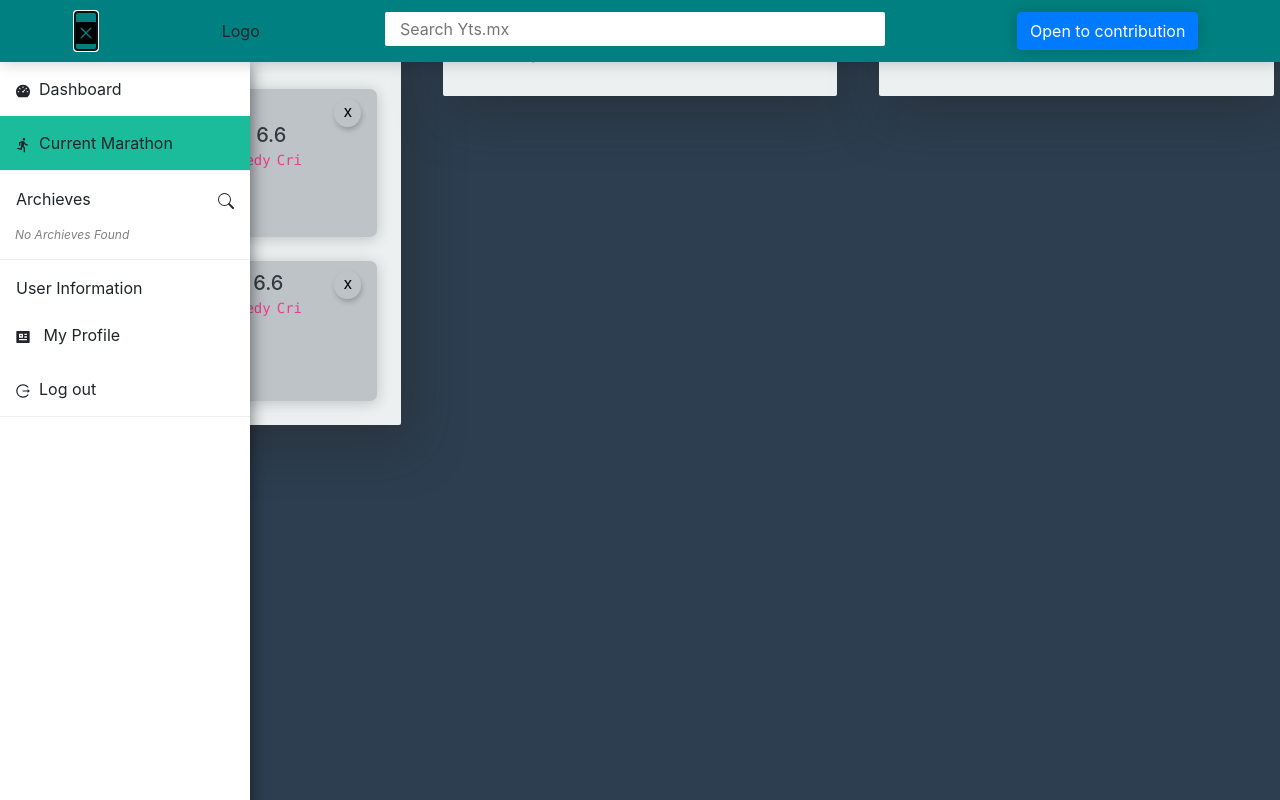
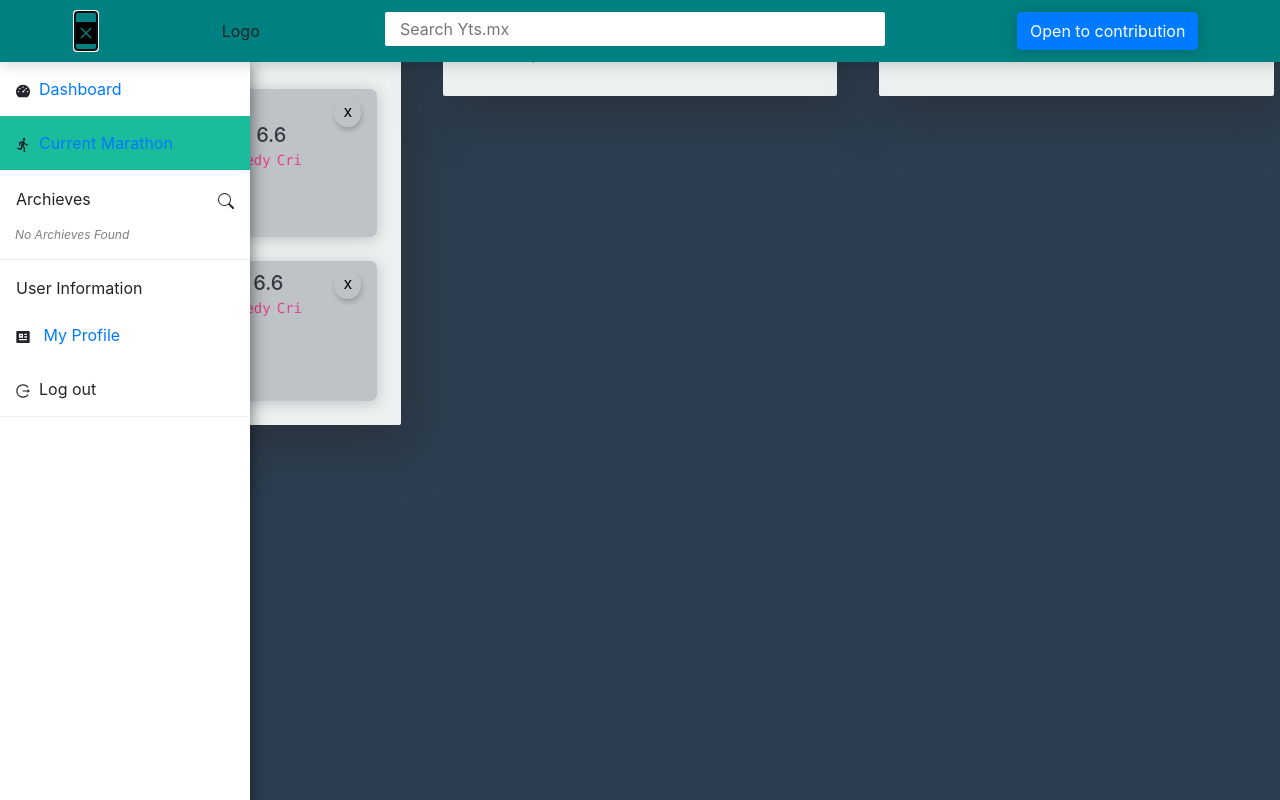
Before and after one commit to Sandip-Z/movies, a React (Create React App) app: page / in a window 1280 px wide. Both pictures are taken after a click on the button 85 px from the left and 31 px from the top of the page. Built offline with nearby package versions, Linux system fonts and the light colour scheme; grey boxes are pictures that could not be loaded.

Commit message:
[add] routes on sidebar element

```diff
--- a/src/components/SideNavbar/SidebarMenu.js
+++ b/src/components/SideNavbar/SidebarMenu.js
@@ -1,4 +1,5 @@
 import React from "react";
+import { Link } from "react-router-dom";
 import { BsSearch } from "react-icons/bs";
 import { AiFillDashboard, AiOutlineLogout } from "react-icons/ai";
 import { RiRunFill, RiProfileFill } from "react-icons/ri";
@@ -9,11 +10,15 @@ const SidebarMenu = () => {
       <ul className="sidebar-navbar__menu--list">
         <li>
           <AiFillDashboard />
-          <span className="mx-2">Dashboard</span>
+          <span className="mx-2">
+            <Link to="/dashboard">Dashboard</Link>
+          </span>
         </li>
         <li className="active">
           <RiRunFill />
-          <span className="mx-2">Current Marathon</span>
+          <span className="mx-2">
+            <Link to="current-marathon">Current Marathon</Link>
+          </span>
         </li>
       </ul>
       <div className="d-flex justify-content-between px-3">
@@ -31,7 +36,10 @@ const SidebarMenu = () => {
       <ul className="sidebar-navbar__menu--list pt-2">
         <li>
           {" "}
-          <RiProfileFill /> <span className="mx-2">My Profile</span>
+          <RiProfileFill />{" "}
+          <span className="mx-2">
+            <Link to="/profile">My Profile</Link>
+          </span>
         </li>
         <li>
           <AiOutlineLogout />
```
